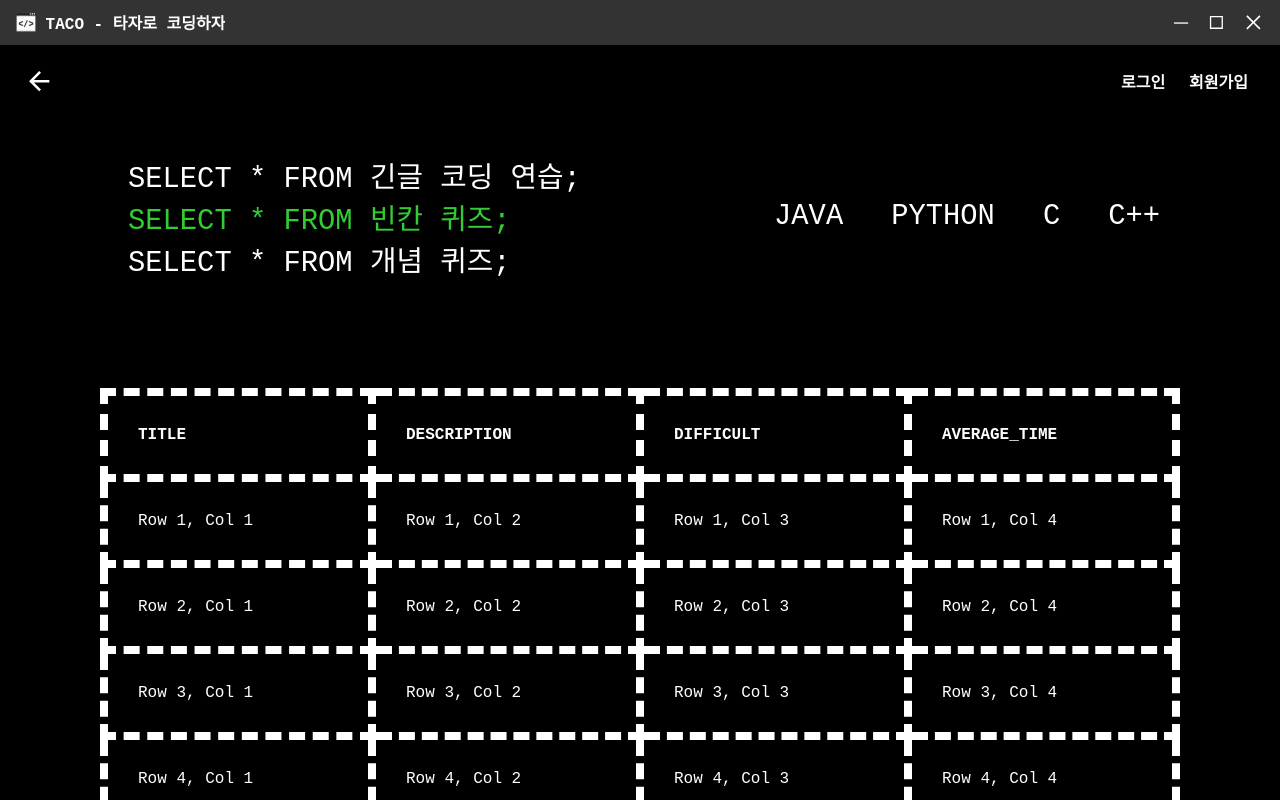
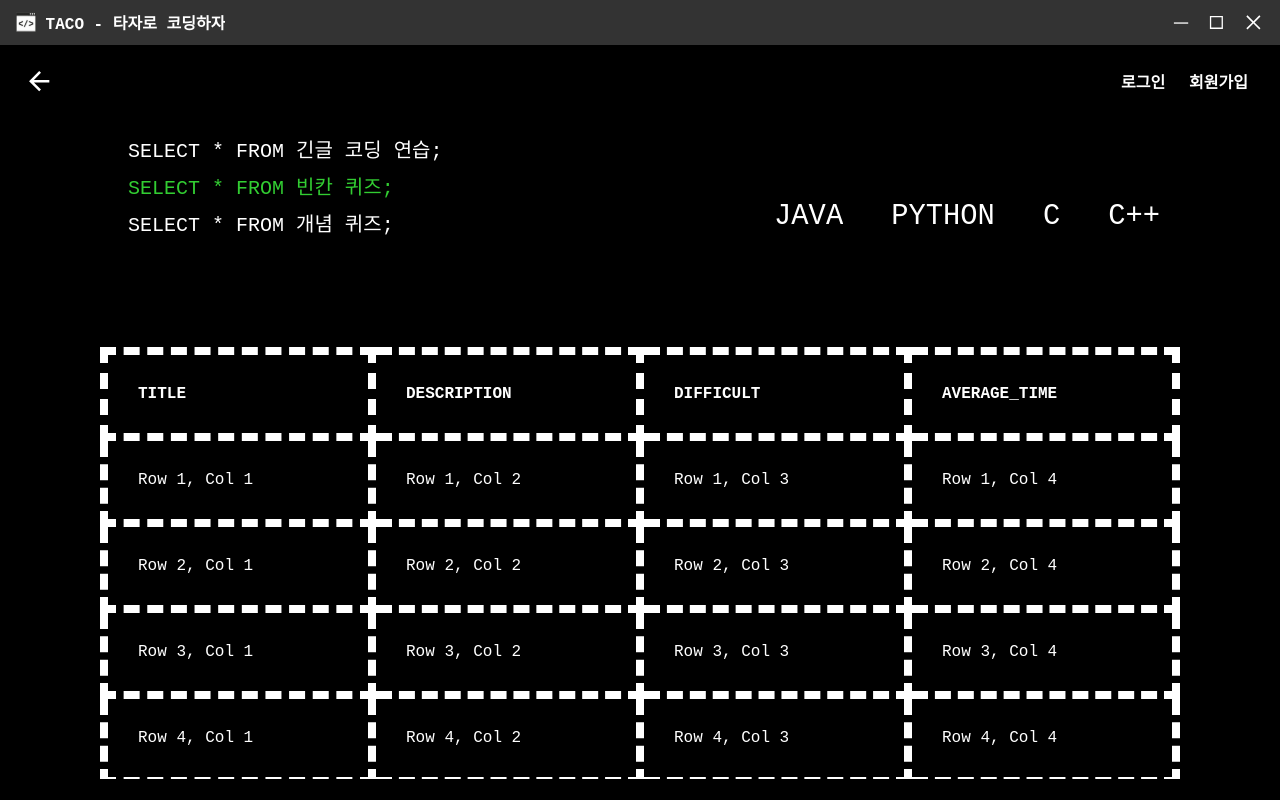
Before and after one commit to MyongjiCapstone-InternetProgramming/TajaCoding-Frontend, a React (Create React App) app: page /blockcode in a window 1280 px wide. Built offline with nearby package versions, Linux system fonts and the light colour scheme; no server answers; a web font is replaced by a local one.

Commit message:
fontsize upgread-minseok

```diff
--- a/src/components/BlockCode.js
+++ b/src/components/BlockCode.js
@@ -16,28 +16,62 @@ export default function BlockCode() {
     ));
 
     return (
-        <div style={{height: '100%'}}>
-            <UserNav/>
-            <div style={{marginTop: '50px', padding: '0.5rem 8rem', fontSize: '80px'}}>
+    <div style={{ height: '100%' }}>
+      <UserNav />
+      <div
+        style={{
+          display: 'flex',
+          flexDirection: 'column',
+          justifyContent: 'flex-start',
+          alignItems: 'flex-start',
+          height: '20%',
+        }}
+      >
         <Link to={'/longcode'} style={{textDecoration:'none'}}>
-                <div style={{marginRight: '3rem', fontSize: '1.8rem', color: 'white'}}
-                     onMouseOver={(e) => e.target.style.color = 'lime'}
-                     onMouseOut={(e) => e.target.style.color = 'white'}>SELECT * FROM 긴글 코딩 연습;
+        <div
+          style={{
+            marginTop: '30px',
+            padding: '0.5rem 8rem',
+            fontSize: '20px',
+            color: 'white',
+          }}
+          onMouseOver={(e) => (e.target.style.color = 'lime')}
+          onMouseOut={(e) => (e.target.style.color = 'white')}
+        >
+          SELECT * FROM 긴글 코딩 연습;
         </div>
         </Link>
-                <div style={{marginRight: '3rem', fontSize: '1.8rem', color: 'limegreen'}}
-                    //  onMouseOver={(e) => e.target.style.color = 'limegreen'}
-                    //  onMouseOut={(e) => e.target.style.color = 'white'}
-                     >SELECT * FROM 빈칸 퀴즈;
+        <div>
+          <Link
+            to="/blockcode"
+            style={{
+                padding: '0.5rem 8rem',
+                fontSize: '20px',
+                color: 'limegreen',
+                textDecoration: 'none'
+            }}
+          onMouseOut={(e) => (e.target.style.color = 'limegreen')}
+          onMouseOver={(e) => (e.target.style.color = 'white')}
+          >
+            SELECT * FROM 빈칸 퀴즈;
+          </Link>
         </div>
         <Link to={'/wordquiz'} style={{textDecoration:'none'}}>
-                <div style={{marginRight: '3rem', fontSize: '1.8rem', color: 'white'}}
-                     onMouseOver={(e) => e.target.style.color = 'lime'}
-                     onMouseOut={(e) => e.target.style.color = 'white'}>SELECT * FROM 개념 퀴즈;
+
+        <div
+          style={{
+            padding: '0.5rem 8rem',
+            fontSize: '20px',
+            color: 'white',
+            textDecoration: 'none',
+          }}
+          onMouseOver={(e) => (e.target.style.color = 'lime')}
+          onMouseOut={(e) => (e.target.style.color = 'white')}
+        >
+          SELECT * FROM 개념 퀴즈;
         </div>
         </Link>
       </div>
-
 
             <div style={{display: 'flex', padding: '5rem', position: 'absolute', top: '120px', right: '40px'}}>
                 <div style={{marginRight: '3rem', fontSize: '1.8rem', color: 'white'}}
@@ -57,8 +91,9 @@ export default function BlockCode() {
                      onMouseOut={(e) => e.target.style.color = 'white'}>C++
                 </div>
             </div>
+
             <div style={{padding: 100}}>
-                <div className="scroll-container"> {/* 스크롤 컨테이너 */}
+                <div className="scroll-container"  style={{ maxHeight: '27rem', overflowY: 'auto' }}> {/* 스크롤 컨테이너 */}
                     <table className="dashed-table">
                         <thead>
                         <tr className="dashed-row">
--- a/src/components/LongCode.js
+++ b/src/components/LongCode.js
@@ -1,8 +1,9 @@
 import { Link } from "react-router-dom";
 import UserNav from "./UserNav";
 
-export default function LongCode(){
-    const rows = Array.from({length: 10}, (_, i) => (
+export default function LongCode() {
+
+    const rows = Array.from({ length: 10 }, (_, i) => (
         <tr key={i} className="dashed-row">
             <td>{`Row ${i + 1}, Col 1`}</td>
             <td>{`Row ${i + 1}, Col 2`}</td>
@@ -10,50 +11,86 @@ export default function LongCode(){
             <td>{`Row ${i + 1}, Col 4`}</td>
         </tr>
     ));
-    return(
-        <div style={{height: '100%'}}>
-            <UserNav/>
-            <div style={{marginTop: '50px', padding: '0.5rem 8rem', fontSize: '80px'}}>
-                <div style={{marginRight: '3rem', fontSize: '1.8rem', color: 'limegreen'}}
-                    //  onMouseOver={(e) => e.target.style.color = 'limegreen'}
-                    //  onMouseOut={(e) => e.target.style.color = 'white'}
-                     >SELECT * FROM 긴글 코딩 연습;
-                </div>
-                <Link to={'/blockcode'} style={{textDecoration:'none'}}>
-                <div style={{marginRight: '3rem', fontSize: '1.8rem', color: 'white'}}
-                     onMouseOver={(e) => e.target.style.color = 'lime'}
-                     onMouseOut={(e) => e.target.style.color = 'white'}>SELECT * FROM 빈칸 퀴즈;
+    return (
+        <div style={{ height: '100%' }}>
+        <UserNav />
+        <div
+            style={{
+                display: 'flex',
+                flexDirection: 'column',
+                justifyContent: 'flex-start',
+                alignItems: 'flex-start',
+                height: '20%',
+            }}>
+
+            <Link to={'/longcode'} style={{ textDecoration: 'none' }}>
+                <div
+                        style={{
+                            padding: '0.5rem 8rem',
+                            fontSize: '20px',
+                            color: 'limegreen',
+                            textDecoration: 'none',
+                            marginTop: '30px'
+                        }}
+                        // onMouseOut={(e) => (e.target.style.color = 'limegreen')}
+                        // onMouseOver={(e) => (e.target.style.color = 'white')}
+                >
+                    SELECT * FROM 긴글 코딩 연습;
                 </div>
             </Link>
-                <Link to={'/wordquiz'} style={{textDecoration:'none'}}>
-                <div style={{marginRight: '3rem', fontSize: '1.8rem', color: 'white'}}
-                     onMouseOver={(e) => e.target.style.color = 'lime'}
-                     onMouseOut={(e) => e.target.style.color = 'white'}>SELECT * FROM 개념 퀴즈;
+            <div>
+                <Link
+                    to="/blockcode"
+                    style={{
+                        padding: '0.5rem 8rem',
+                        fontSize: '20px',
+                        color: 'limegreen',
+                        textDecoration: 'none'
+                    }}
+                    onMouseOver={(e) => (e.target.style.color = 'lime')}
+                    onMouseOut={(e) => (e.target.style.color = 'white')}
+                >
+                    SELECT * FROM 빈칸 퀴즈;
+                </Link>
+            </div>
+            <Link to={'/wordquiz'} style={{ textDecoration: 'none' }}>
+
+                <div
+                    style={{
+                        padding: '0.5rem 8rem',
+                        fontSize: '20px',
+                        color: 'white',
+                        textDecoration: 'none',
+                    }}
+                    onMouseOver={(e) => (e.target.style.color = 'lime')}
+                    onMouseOut={(e) => (e.target.style.color = 'white')}
+                >
+                    SELECT * FROM 개념 퀴즈;
                 </div>
             </Link>
         </div>
 
 
-            <div style={{display: 'flex', padding: '5rem', position: 'absolute', top: '120px', right: '40px'}}>
-                <div style={{marginRight: '3rem', fontSize: '1.8rem', color: 'white'}}
+            <div style={{ display: 'flex', padding: '5rem', position: 'absolute', top: '120px', right: '40px' }}>
+                <div style={{ marginRight: '3rem', fontSize: '1.8rem', color: 'white' }}
                     onMouseOver={(e) => e.target.style.color = 'lime'}
                     onMouseOut={(e) => e.target.style.color = 'white'}>JAVA
                 </div>
-                <div style={{marginRight: '3rem', fontSize: '1.8rem', color: 'white'}}
+                <div style={{ marginRight: '3rem', fontSize: '1.8rem', color: 'white' }}
                     onMouseOver={(e) => e.target.style.color = 'lime'}
                     onMouseOut={(e) => e.target.style.color = 'white'}>PYTHON
                 </div>
-                <div style={{marginRight: '3rem', fontSize: '1.8rem', color: 'white'}}
+                <div style={{ marginRight: '3rem', fontSize: '1.8rem', color: 'white' }}
                     onMouseOver={(e) => e.target.style.color = 'lime'}
                     onMouseOut={(e) => e.target.style.color = 'white'}>C
                 </div>
-                <div style={{fontSize: '1.8rem', color: 'white'}}
+                <div style={{ fontSize: '1.8rem', color: 'white' }}
                     onMouseOver={(e) => e.target.style.color = 'lime'}
                     onMouseOut={(e) => e.target.style.color = 'white'}>C++
                 </div>
             </div>
-            <div style={{padding: 100}}>
-                <div className="scroll-container"> {/* 스크롤 컨테이너 */}
+            <div style={{ padding: 100 }}>
+                <div className="scroll-container" style={{ maxHeight: '27rem', overflowY: 'auto' }}> {/* 스크롤 컨테이너 */}
                     <table className="dashed-table">
                         <thead>
                             <tr className="dashed-row">
```
Also changed, not shown: 1 other file (tests, documents, lock files or other folders). Lines whose indentation alone changed are shown as unchanged.
